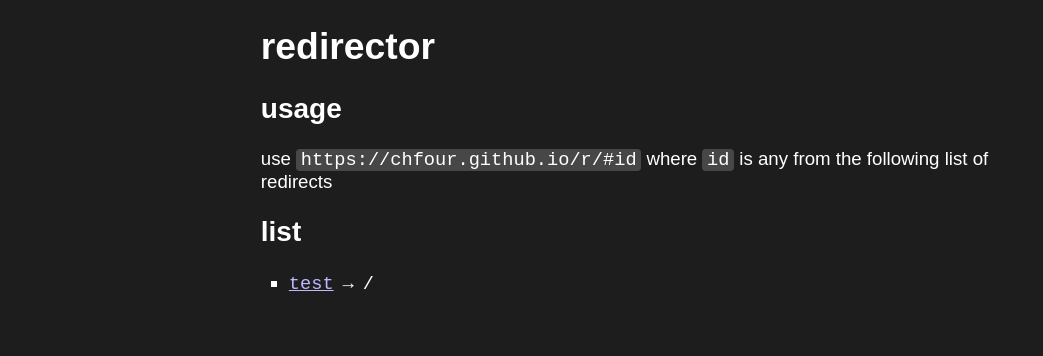
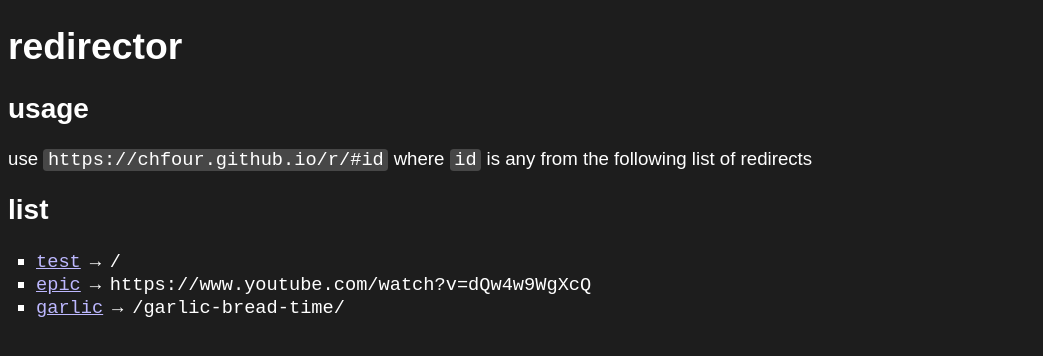
Before and after one commit to chfour/website-static, a Jekyll site: the page r/index.html, which Jekyll copies as it is, in a window 1280 px wide. Shown: the top 356 px of the page, without its empty margins (0-1043 px from the left). Built offline with Jekyll 4.4.1, drawn with Linux system fonts in a browser that asks for light colours.

Commit message:
uhhhh bug with the css

```diff
--- a/r/index.html
+++ b/r/index.html
@@ -8,7 +8,7 @@
     <link rel="stylesheet" href="/style.css">
 </head>
 <body>
-    <div id="main">
+    <div id="infoui">
         <h1>redirector</h1>
         <h2>usage</h2>
         <p>use <code>https://chfour.github.io/r/#id</code> where <code>id</code> is any from the following list of redirects</p>
--- a/r/redirects.json
+++ b/r/redirects.json
@@ -1,6 +1,8 @@
 {
     "redirects": {
-        "test": "/"
+        "test": "/",
+        "epic": "https://www.youtube.com/watch?v=dQw4w9WgXcQ",
+        "garlic": "/garlic-bread-time/"
     },
     "delay": 2
 }
```
Also changed, not shown: other parts of r/index.html (+1 -1 lines).
